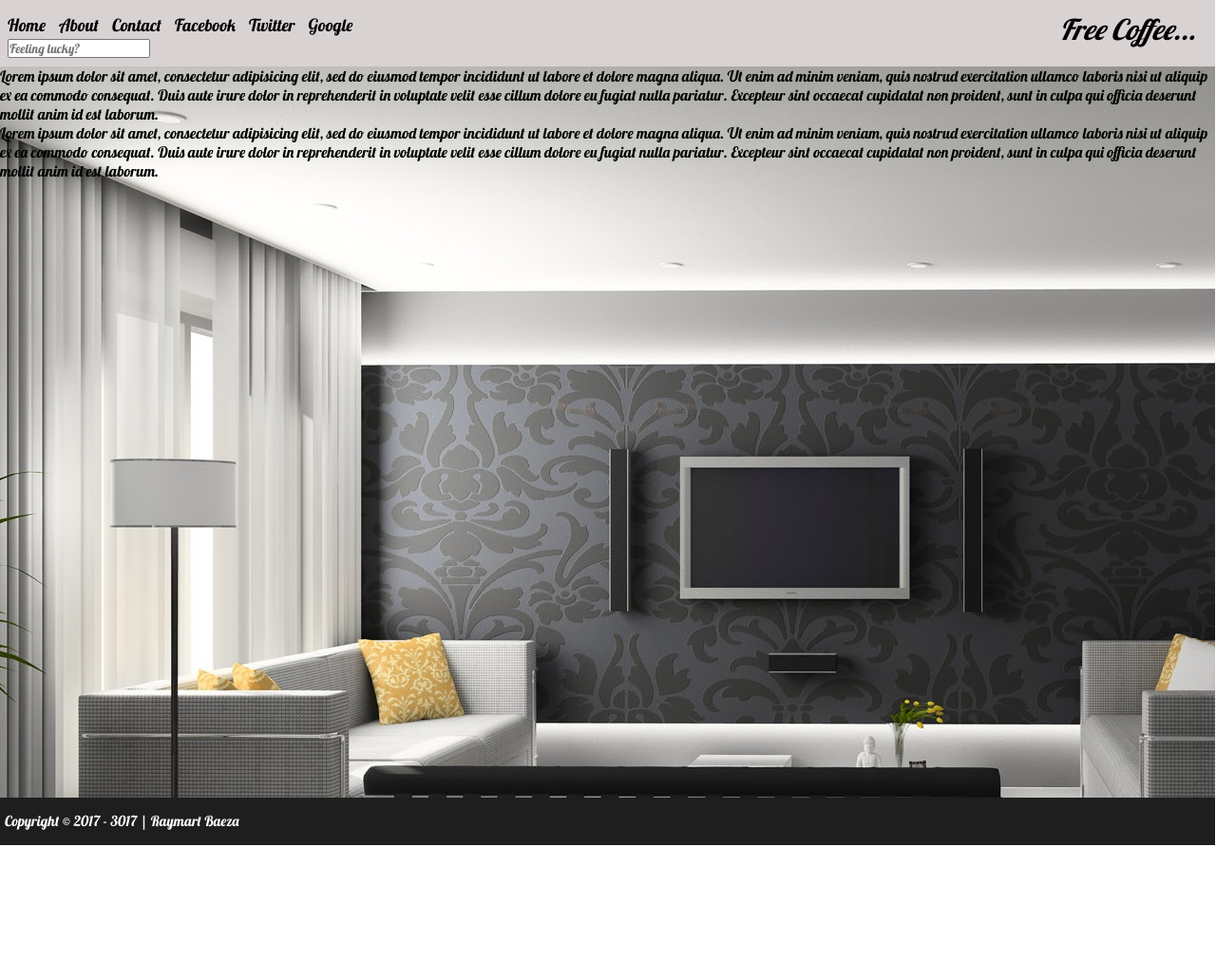
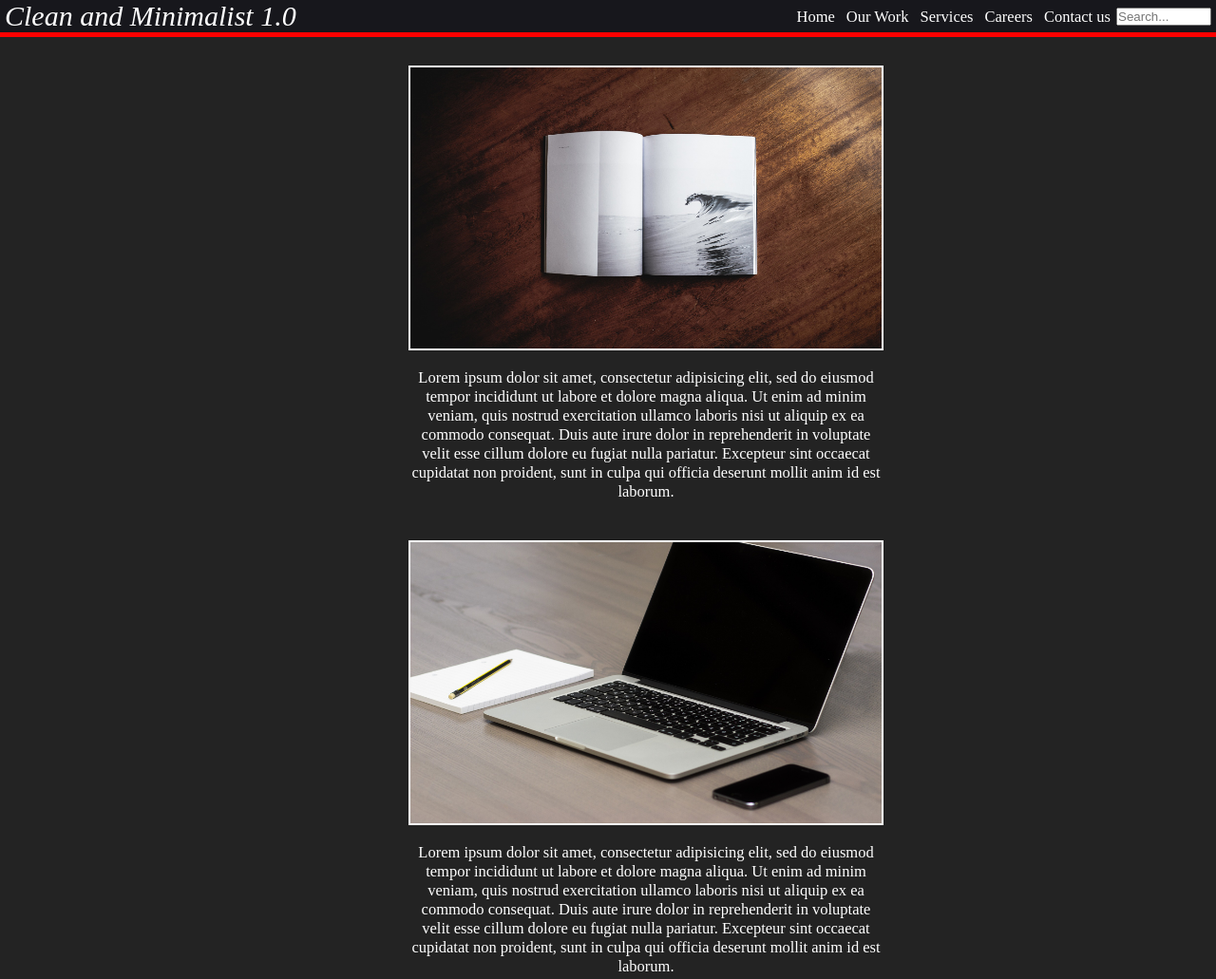
Before and after one commit to saintmart/my-css-layout, a plain HTML site: page index.html in a window 1280 px wide. Shown: the top 1031 px of the page at 95% size. Before the commit the page ends 890 px from the top, so only its background shows below. Drawn offline with Linux system fonts and the light colour scheme.

Commit message:
Push final clean-and-minimalist output

```diff
--- a/css/style.css
+++ b/css/style.css
@@ -2,85 +2,133 @@
 	margin: 0;
 	padding: 0;
 	box-sizing: border-box;
-	/*font-family: Helvetica;*/
-	font-family: 'Lobster', cursive;
+	*font-family: 'Lobster Two', cursive;
+	/*font-family: 'Lato', sans-serif;*/
+
 }
-
-/*.clear:after {
+.clear:after {
 	content: "";
 	display: block;
 	clear: both;
-}*/
+}
+
+.wholePage {
+	/*background-color: green; /*border guide*/*/
+	width: 100%;
+	height: auto;
+	margin: 0 auto;
+}
 
 header {
-	background-color: rgba(217, 210, 210, 1);
-	width: 1279px;
-	height: 70px;
+	background-color: rgba(23, 23, 28, 1);
+	height: auto;
 	overflow: hidden;
-	position: relative;
+}
+
+#title {
+	color: white;
+	font-size: 30px;
+	font-style: oblique;
+	margin: 0 0 0 5px;
+	float: left;
 }
 
 nav {
 	display: inline-block;
-	float: left;
-	position: relative;
-	top: 15px;
-	left: 1px;
+	float: right;
+	margin: 8px 5px 5px 0;
+
 }
 
 li {
 	display: inline-block;
 	text-align: center;
-	font-size: 18px;
-	margin: 0 7px;
+	font-size: 16.5px;
+	margin: 0 6px;
 	float: left;
 }
 
 a {
 	text-decoration: none;
-	color: black;
+	color: white;
 }
 
-.searchBar {
-	width: 150px;
-	position: relative;
-	top: 25px;
-	right: 370px;
+a:hover {
+	color: brown;
 }
 
-#title {
-	font-size: 30px;
-	font-style: italic;
-	right: 20px;
-	top: 12px;
-	margin: 0px;
-	float: right;
+#search {
+	width: 100px;
+}
+
+.dividerRed {
+	width: 100%;
+	height: 5px;
+	background-color: red;
+
+}
+
+.main1 {
+	height: auto;
+	background-color: rgba(35, 35, 35, 1);
+}
+
+#upperSec {
+	width: auto;
+	height: 500px;
+
+}
+
+.image1 {
+	width: 500px;
+	height: 300px;
+	margin-top: 0px;
+	border: 2px solid white;
 	position: relative;
+	top: 30px;
+	left: 430px;
+
 }
 
 #midSec {
-	width: 1279px;
-	height: 770px;
-	overflow: hidden;
+	width: auto;
+	height: 500px;
 
 }
 
-.mainImg {
-	background-image: url(../images/img3.jpeg);
-	overflow: hidden;
+.pContent {
+	width: 500px;
+	font-size: 16.5px;
+	color: white;
+	text-align: center;
+	position: relative;
+	top: 45px;
+	left: 430px;
+}
+
+#lowerSec {
+	width: auto;
+	height: 500px;
 }
 
 footer {
-	background-color: rgba(30, 30, 30, 1);
-	max-width: 1279px;
+	background-color: rgba(23, 23, 28, 1);
 	height: 50px;
 	font-size: 18px;
-	position: relative;
-	color: white;
 }
 
 small {
+	color: white;
+	position: relative;
 	top: 15px;
-	left: 5px;
-	position: absolute;
+	left: 540px;
 }
+
+.back2top {
+	font-size: 15px;
+	margin: 0 15px 10px 0;
+	display: block;
+	float: right;
+	position: relative;
+	bottom: 5px;
+}
--- a/index.html
+++ b/index.html
@@ -4,69 +4,77 @@
 <head>
     <meta charset="utf-8">
     <link rel="stylesheet" type="text/css" href="css/style.css">
-    <link href="https://fonts.googleapis.com/css?family=Lobster" rel="stylesheet">
+    <link href="https://fonts.googleapis.com/css?family=Lato|Lobster+Two" rel="stylesheet">
+    <link rel="icon" type="image/png" href="images/favicon.ico">
 	<title>Clean and Minimalist</title>
 </head>
+
 <body>
 
+	<div class="wholePage"> <!-- MAIN WRAPPER -->
 			<header>
+					 <div id="backtotop">
+					      <p id="title">Clean and Minimalist 1.0</p>
+					 </div>
+
 					 <nav>
 					     <ul>
 					    	<li><a href="#">Home</a></li>
-				    	<li><a href="#">About</a></li>
-				    	<li><a href="#">Contact</a></li>
-				    	<li><a href="#">Facebook</a></li>
-				    	<li><a href="#">Twitter</a></li>
-				    	<li><a href="#">Google</a></li>
-						<input type="text" class="searchBar" placeholder="Feeling lucky?">
+					    	<li><a href="#">Our Work</a></li>
+					    	<li><a href="#">Services</a></li>
+					    	<li><a href="#">Careers</a></li>
+					    	<li><a href="#">Contact us</a></li>
+				    	    <span class="searchIcon"><i class="fa fa-search"></i></span>
+				    	    <input type="search" id="search" placeholder="Search..." />
 					    </ul>
 					</nav>
-
-			    <div>
-			    	<p id="title">Free Coffee...</p>
-			   </div>
 			</header>
 
-<main>
-	 <section id="midSec" class="mainImg">
-	   <p>Lorem ipsum dolor sit amet, consectetur adipisicing elit, sed do eiusmod
+		<div class="dividerRed"></div>
+
+		<main class="main1">
+
+			 <section id="upperSec">
+				   <img class="image1" src="images/img1.jpg" alt="A picture of a book">
+		     	   <p class="pContent">Lorem ipsum dolor sit amet, consectetur adipisicing elit, sed do eiusmod
 		     	   tempor incididunt ut labore et dolore magna aliqua. Ut enim ad minim veniam,
 		     	   quis nostrud exercitation ullamco laboris nisi ut aliquip ex ea commodo
 		     	   consequat. Duis aute irure dolor in reprehenderit in voluptate velit esse
 		     	   cillum dolore eu fugiat nulla pariatur. Excepteur sint occaecat cupidatat non
-	   proident, sunt in culpa qui officia deserunt mollit anim id est laborum. </p>
-	   <p>Lorem ipsum dolor sit amet, consectetur adipisicing elit, sed do eiusmod
+		     	   proident, sunt in culpa qui officia deserunt mollit anim id est laborum.</p>
+		     </section>
+
+		     <section id="midSec">
+				   <img class="image1" src="images/img2.jpg" alt="A picture of a laptop">
+   		     	   <p class="pContent">Lorem ipsum dolor sit amet, consectetur adipisicing elit, sed do eiusmod
 		     	   tempor incididunt ut labore et dolore magna aliqua. Ut enim ad minim veniam,
 		     	   quis nostrud exercitation ullamco laboris nisi ut aliquip ex ea commodo
 		     	   consequat. Duis aute irure dolor in reprehenderit in voluptate velit esse
 		     	   cillum dolore eu fugiat nulla pariatur. Excepteur sint occaecat cupidatat non
-	   proident, sunt in culpa qui officia deserunt mollit anim id est laborum. </p>
+		     	   proident, sunt in culpa qui officia deserunt mollit anim id est laborum.</p>
 		     </section>
 
+		     <section id="lowerSec">
+				   <img class="image1" src="images/img3.jpg" alt="A picture of a table with foods">
+   		     	   <p class="pContent">Lorem ipsum dolor sit amet, consectetur adipisicing elit, sed do eiusmod
+		     	   tempor incididunt ut labore et dolore magna aliqua. Ut enim ad minim veniam,
+		     	   quis nostrud exercitation ullamco laboris nisi ut aliquip ex ea commodo
+		     	   consequat. Duis aute irure dolor in reprehenderit in voluptate velit esse
+		     	   cillum dolore eu fugiat nulla pariatur. Excepteur sint occaecat cupidatat non
+		     	   proident, sunt in culpa qui officia deserunt mollit anim id est laborum.</p>
+		     </section>
+
+		</main>
+
+		<div class="dividerRed"></div>
 
 	    <footer>
 	     	<small>Copyright &copy; 2017 - 3017 | Raymart Baeza </small>
+		     	<div>
+		     	<a class="back2top" href="#backtotop">Back to Top &#x2191;</a>
+		     	</div>
 	    </footer>
-
-</main>
-
-
-
-
-
-
-
-
-
-
-
-
-
-
-
-  </div>
+	</div> <!-- MAIN WRAPPER -->
 
 </body>
-
-
 </html>
```
Also changed, not shown: images/backup/img1.jpeg (deleted), images/backup/img2.jpeg (deleted), images/backup/img3.jpeg (deleted), images/favicon.ico (added), images/img1.jpeg (deleted), images/img1.jpg (added), images/img2.jpeg (deleted), images/img2.jpg (added), images/img3.jpeg (deleted), images/img3.jpg (added), images/source.txt (deleted). Lines whose indentation alone changed are shown as unchanged.
